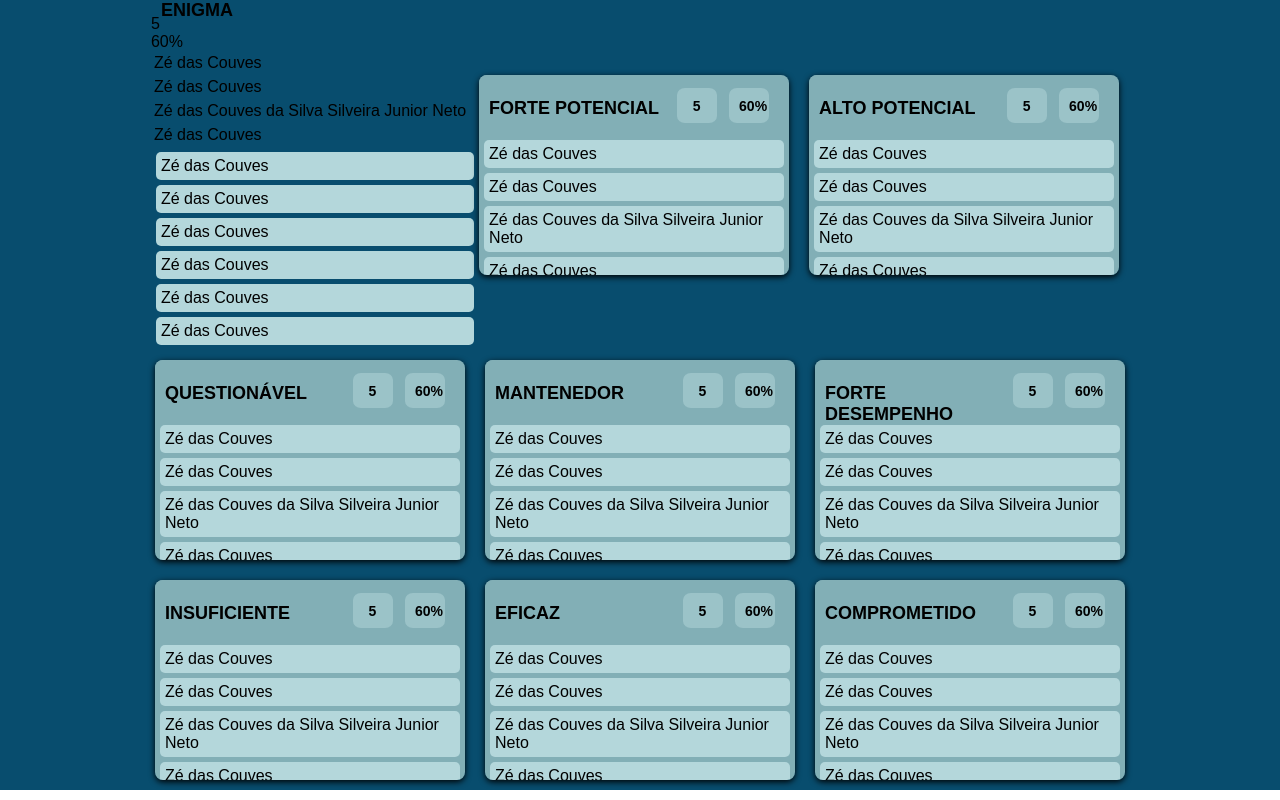
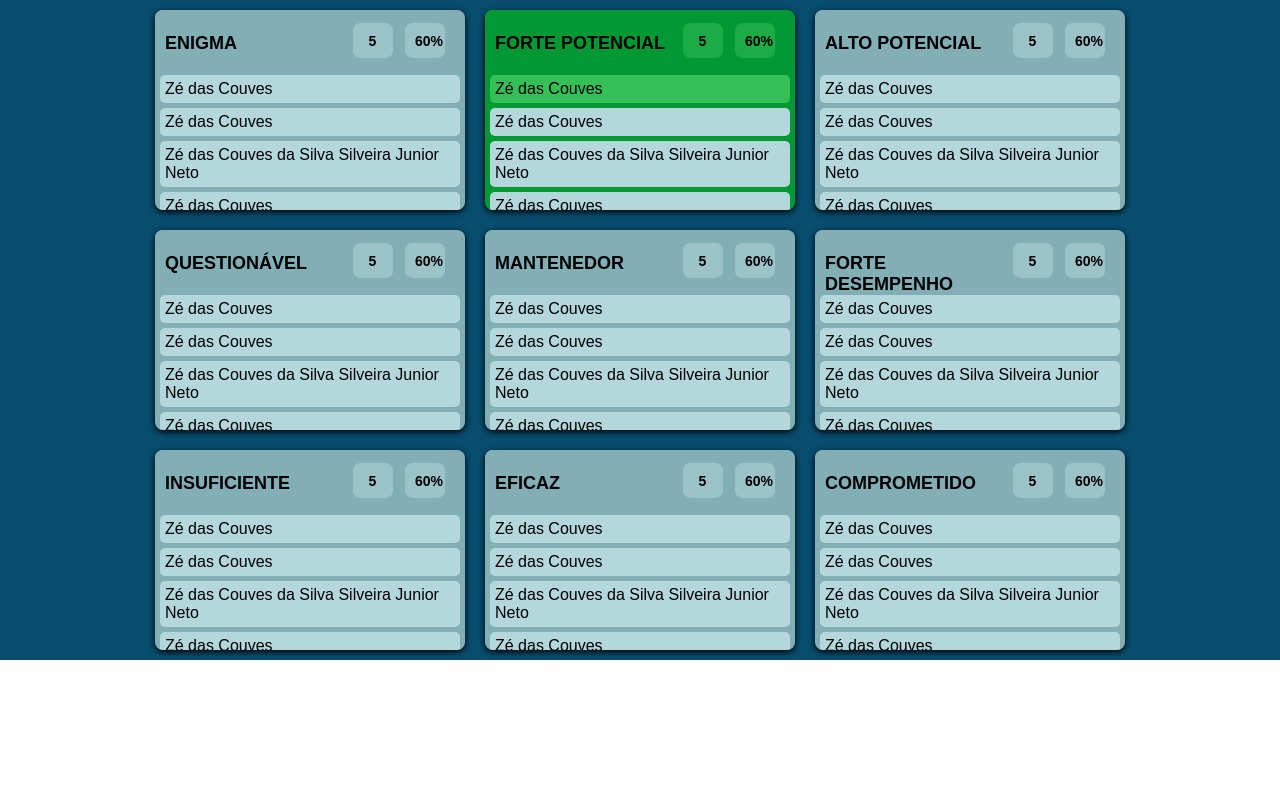
Before and after one commit to RahyanRamos/Prototipo-9box-Tables, a plain HTML site: page index.html in a window 1280 px wide. Drawn offline with Linux system fonts and the light colour scheme.

Commit message:
Começo de inserção de cores diretas no HTML

```diff
--- a/index.html
+++ b/index.html
@@ -9,30 +9,30 @@
 <body>
     <div class="line1">
         <div class="main">
-            <div class="box-blue">
-                <div class="header-blue">
+            <div class="box">
+                <div class="header">
                     <div class="title">ENIGMA</div>
-                    <div class="data-blue">5</div>
-                    <div class="datap-blue">60%</div>
+                    <div class="data">5</div>
+                    <div class="datap">60%</div>
                 </div>
                 <div class="data-box">
-                    <table class="tb-blue">
-                        <tr class="tb-person-blue">
+                    <table class="tb">
+                        <tr class="tb-person">
                             <td>Zé das Couves</td>
                         </tr>
                     </table>
-                    <table class="tb-blue">
-                        <tr class="tb-person-blue">
+                    <table class="tb">
+                        <tr class="tb-person">
                             <td>Zé das Couves</td>
                         </tr>
                     </table>
-                    <table class="tb-blue">
-                        <tr class="tb-person-blue">
+                    <table class="tb">
+                        <tr class="tb-person">
                             <td>Zé das Couves da Silva Silveira Junior Neto</td>
                         </tr>
                     </table>
-                    <table class="tb-blue">
-                        <tr class="tb-person-blue">
+                    <table class="tb">
+                        <tr class="tb-person">
                             <td>Zé das Couves</td>
                         </tr>
                     </table>
@@ -68,16 +68,16 @@
                     </table>
                 </div>
             </div>
-            <div class="box">
-                <div class="header">
+            <div class="box" style="background-color: var(--green-box);">
+                <div class="header" style="background-color: var(--green-head);">
                     <div class="title">FORTE POTENCIAL</div>
-                    <div class="data">5</div>
-                    <div class="datap">60%</div>
+                    <div class="data" style="background-color: var(--green-data);">5</div>
+                    <div class="datap" style="background-color: var(--green-datap);">60%</div>
                 </div>
                 <div class="data-box">
                     <table class="tb">
                         <tr class="tb-person">
-                            <td>Zé das Couves</td>
+                            <td  style="background-color: var(--green-person);">Zé das Couves</td>
                         </tr>
                     </table>
                     <table class="tb">
```
